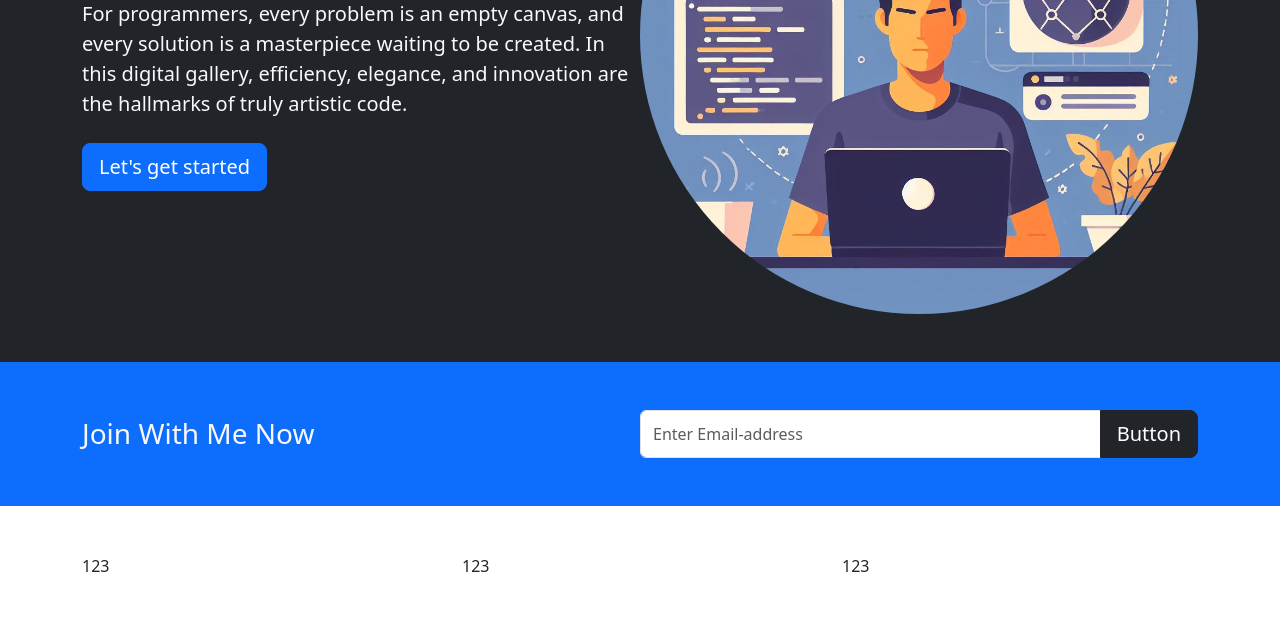
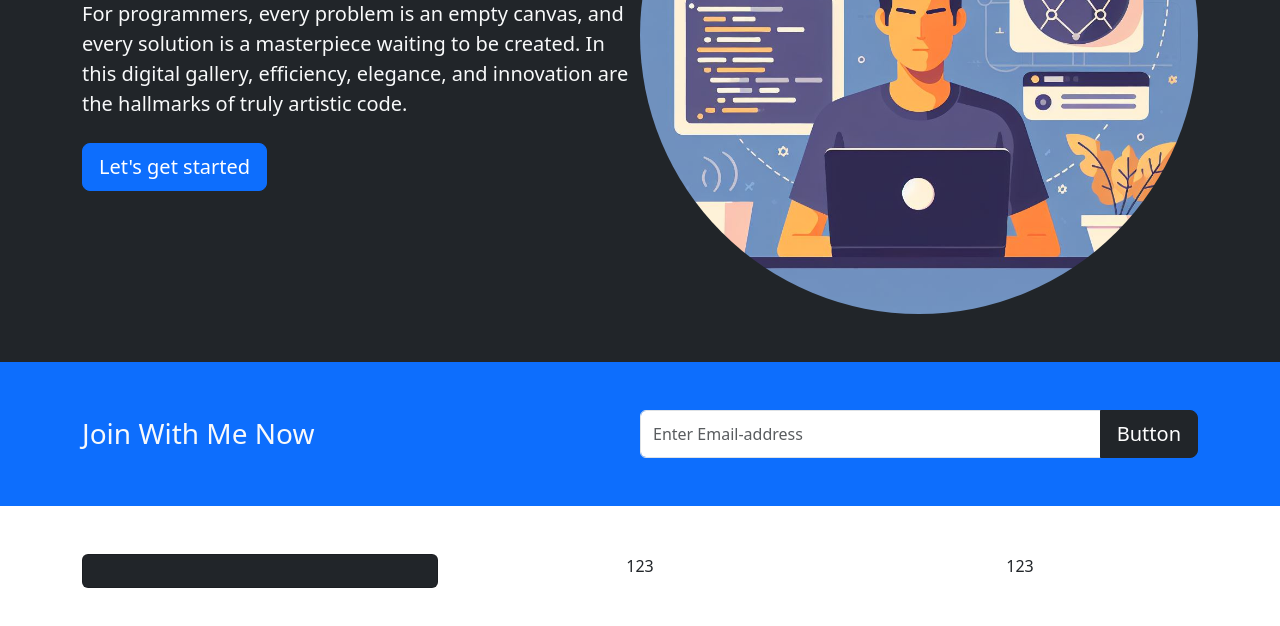
Before and after one commit to ranniemp161/front-end-project, a plain HTML site: page index.html in a window 1280 px wide. Shown: the part 364-990 px from the top of the page. Drawn offline with nearby package versions, Linux system fonts and the light colour scheme.

Commit message:
adding some dependencies for styling

```diff
--- a/index.html
+++ b/index.html
@@ -96,10 +96,16 @@
     <!-- BOXES -->
     <section class="p-5">
         <div class="container">
-           <div class="row">
-            <div class="col">123</div>
-            <div class="col">123</div>
-            <div class="col">123</div>
+           <div class="row text-center">
+            <div class="col-md">
+                <div class="card bg-dark text-light">
+                    <div class="card-body text-center">
+                        <i class="bi bi-laptop"></i>
+                    </div>
+                </div>
+            </div>
+            <div class="col-md">123</div>
+            <div class="col-md">123</div>
            </div>
 
         </div>
```
